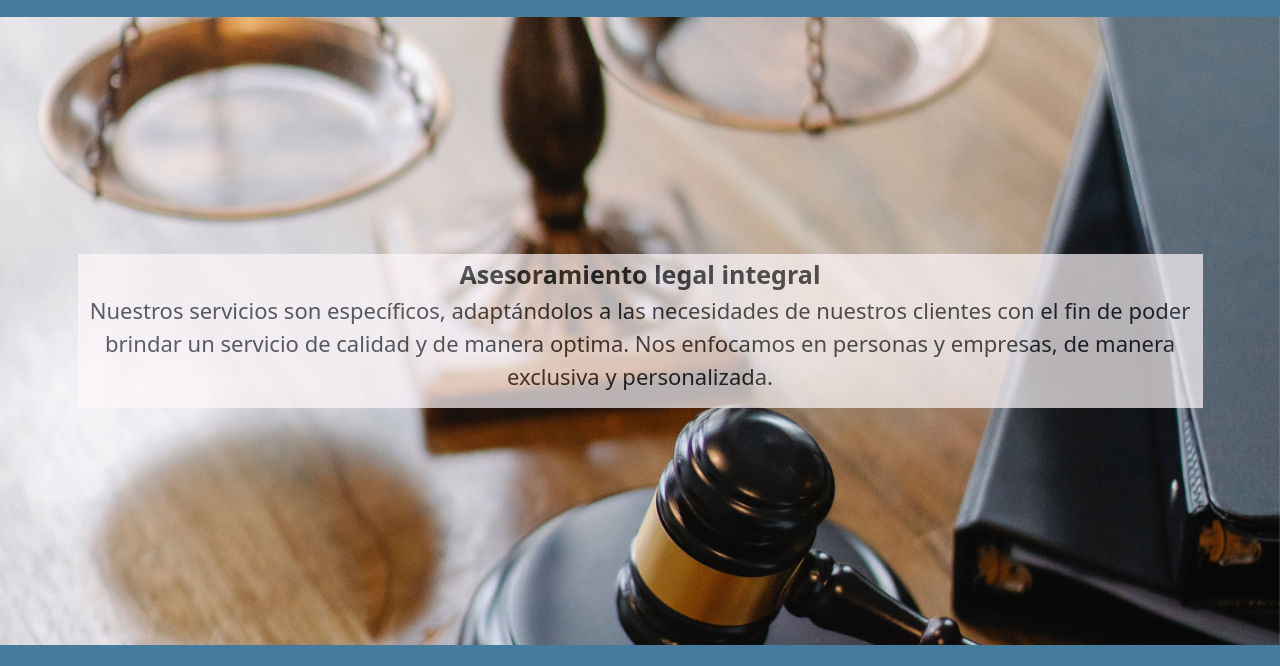
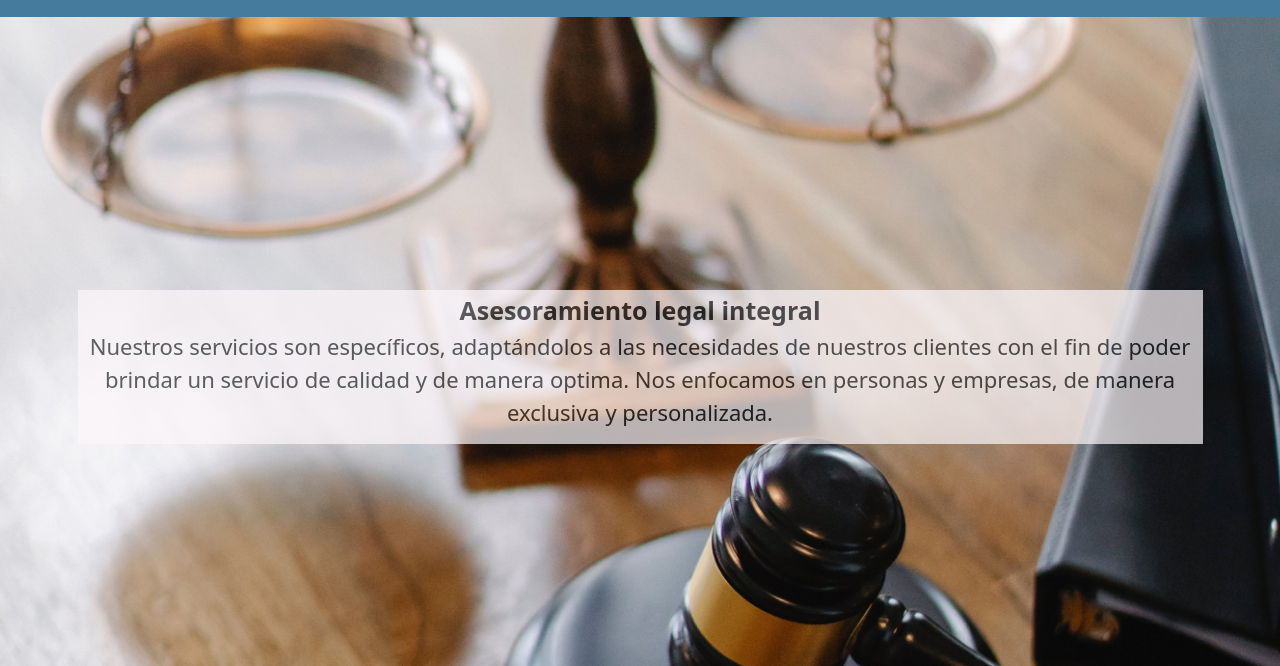
Before and after one commit to fernandoggg/Proyecto_Estudio_Juridico, a website: page index.html in a window 1280 px wide. Shown: the part 76-742 px from the top of the page. Drawn offline with nearby package versions, Linux system fonts and the light colour scheme.

Commit message:
correccion de tamaño del main

```diff
--- a/sass/misc/_normalize.scss
+++ b/sass/misc/_normalize.scss
@@ -15,5 +15,5 @@ main {
     background-image: url('../img/fondo.png');
     background-size: cover;
     width: 100%;
-    min-height: 628px;
+    min-height: 700px;
 }
```
Also changed, not shown: css/translated.css.
